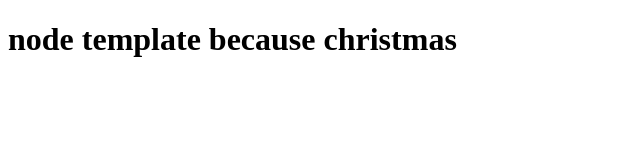
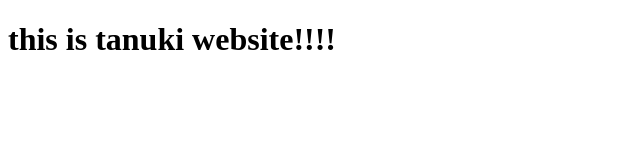
Before and after one commit to Dorultan-C/Tanuki-Comics, a website: page static/index.html in a window 1280 px wide. Shown: the whole page, without its empty margins (0-640 px from the left). Drawn offline with Linux system fonts and the light colour scheme.

Commit message:
test commit from macbook air

```diff
--- a/static/index.html
+++ b/static/index.html
@@ -4,9 +4,9 @@
     <meta charset="UTF-8" />
     <meta http-equiv="X-UA-Compatible" content="IE=edge" />
     <meta name="viewport" content="width=device-width, initial-scale=1.0" />
-    <title>Web template</title>
+    <title>Tanuki Comics</title>
   </head>
   <body>
-    <h1>node template because christmas</h1>
+    <h1>this is tanuki website!!!!</h1>
   </body>
 </html>
```
